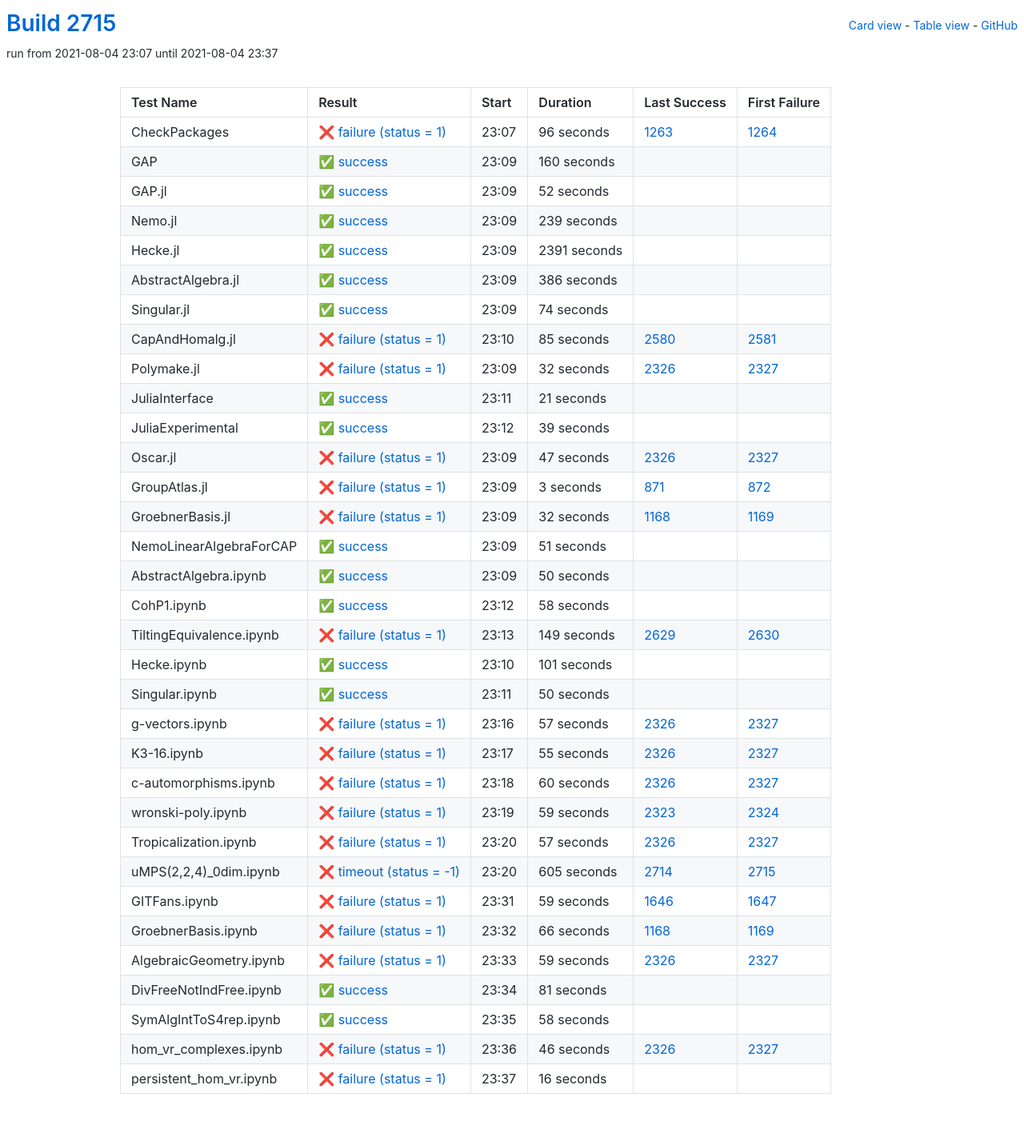
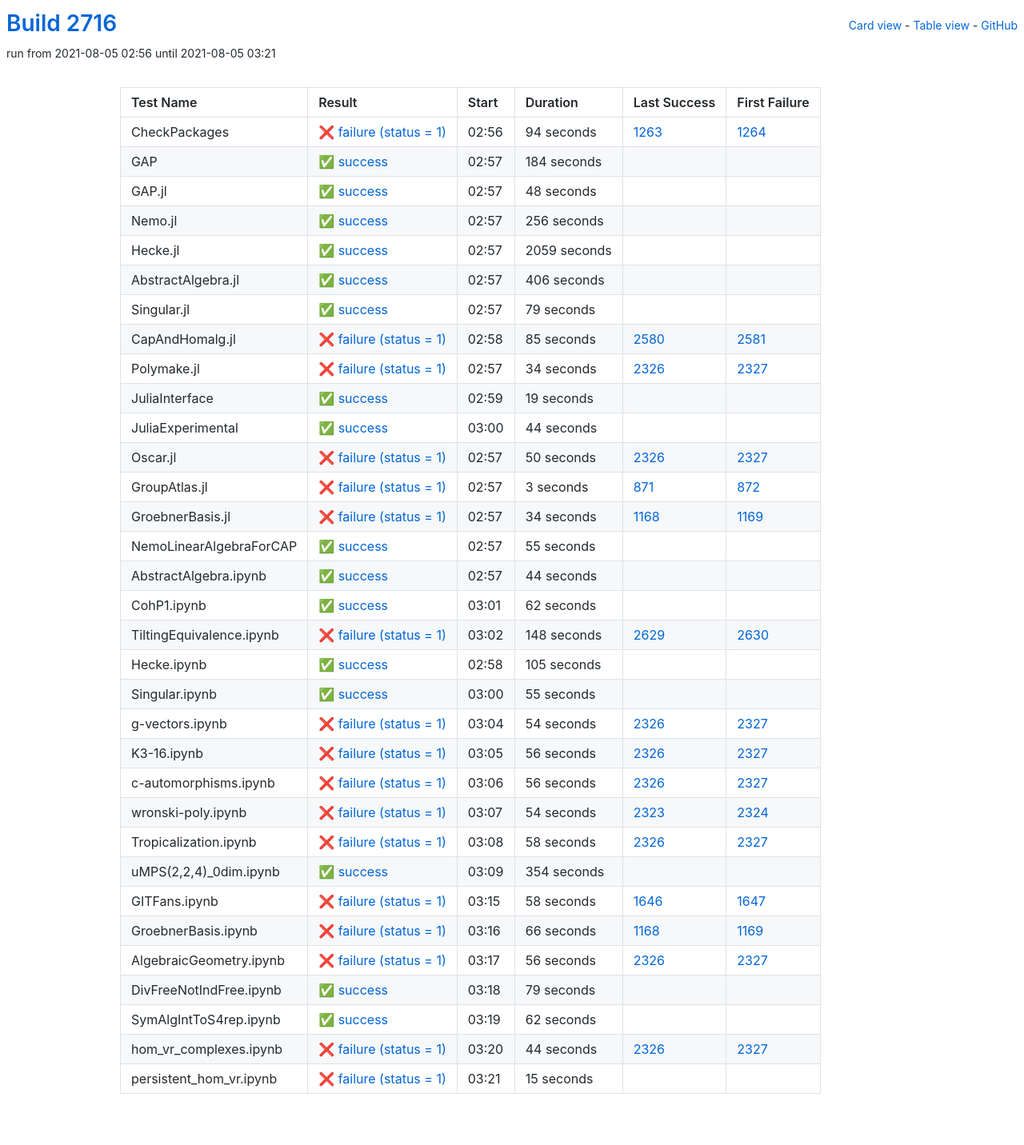
Before and after one commit to oscar-system/oscar-ci-status-stable, a Jekyll site: the page built from table.html, in a window 1280 px wide. Shown: the whole page at 80% size. Built offline with Jekyll 4.4.1, drawn with Linux system fonts in a browser that asks for light colours.

Commit message:
Build #2716

```diff
--- a/_data/ci.yml
+++ b/_data/ci.yml
@@ -1,6 +1,6 @@
 ---
-build: 2715
-build_url: https://oscarci.mathematik.uni-kl.de/job/oscar-stable/2715/
+build: 2716
+build_url: https://oscarci.mathematik.uni-kl.de/job/oscar-stable/2716/
 job: oscar-stable
 organization: oscar-system
 repo: oscar-ci-status-stable
@@ -8,92 +8,92 @@ repourl: https://github.com/oscar-system/oscar-ci-status-stable
 tests:
 - name: CheckPackages
   id: checkpackages
-  log: https://oscarci.mathematik.uni-kl.de/job/oscar-stable/2715/artifact/logs/build-2715/CheckPackages.log
-  start: 2021-08-04 23:07
+  log: https://oscarci.mathematik.uni-kl.de/job/oscar-stable/2716/artifact/logs/build-2716/CheckPackages.log
+  start: 2021-08-05 02:56
   success: false
   exitcode: 1
   status: failure
-  duration: 96
+  duration: 94
   last_success: 1263
   last_success_url: https://oscarci.mathematik.uni-kl.de/job/oscar-stable/1263/
   first_failure: 1264
   first_failure_url: https://oscarci.mathematik.uni-kl.de/job/oscar-stable/1264/
 - name: GAP
   id: gap
-  log: https://oscarci.mathematik.uni-kl.de/job/oscar-stable/2715/artifact/logs/build-2715/GAP.log
-  start: 2021-08-04 23:09
+  log: https://oscarci.mathematik.uni-kl.de/job/oscar-stable/2716/artifact/logs/build-2716/GAP.log
+  start: 2021-08-05 02:57
   success: true
   exitcode: 0
   status: success
-  duration: 160
+  duration: 184
   last_success: false
   last_success_url:
   first_failure: false
   first_failure_url:
 - name: GAP.jl
   id: gap-jl
-  log: https://oscarci.mathematik.uni-kl.de/job/oscar-stable/2715/artifact/logs/build-2715/GAP.jl.log
-  start: 2021-08-04 23:09
+  log: https://oscarci.mathematik.uni-kl.de/job/oscar-stable/2716/artifact/logs/build-2716/GAP.jl.log
+  start: 2021-08-05 02:57
   success: true
   exitcode: 0
   status: success
-  duration: 52
+  duration: 48
   last_success: false
   last_success_url:
   first_failure: false
   first_failure_url:
 - name: Nemo.jl
   id: nemo-jl
-  log: https://oscarci.mathematik.uni-kl.de/job/oscar-stable/2715/artifact/logs/build-2715/Nemo.jl.log
-  start: 2021-08-04 23:09
+  log: https://oscarci.mathematik.uni-kl.de/job/oscar-stable/2716/artifact/logs/build-2716/Nemo.jl.log
+  start: 2021-08-05 02:57
   success: true
   exitcode: 0
   status: success
-  duration: 239
+  duration: 256
   last_success: false
   last_success_url:
   first_failure: false
   first_failure_url:
 - name: Hecke.jl
   id: hecke-jl
-  log: https://oscarci.mathematik.uni-kl.de/job/oscar-stable/2715/artifact/logs/build-2715/Hecke.jl.log
-  start: 2021-08-04 23:09
+  log: https://oscarci.mathematik.uni-kl.de/job/oscar-stable/2716/artifact/logs/build-2716/Hecke.jl.log
+  start: 2021-08-05 02:57
   success: true
   exitcode: 0
   status: success
-  duration: 2391
+  duration: 2059
   last_success: false
   last_success_url:
   first_failure: false
   first_failure_url:
 - name: AbstractAlgebra.jl
   id: abstractalgebra-jl
-  log: https://oscarci.mathematik.uni-kl.de/job/oscar-stable/2715/artifact/logs/build-2715/AbstractAlgebra.jl.log
-  start: 2021-08-04 23:09
+  log: https://oscarci.mathematik.uni-kl.de/job/oscar-stable/2716/artifact/logs/build-2716/AbstractAlgebra.jl.log
+  start: 2021-08-05 02:57
   success: true
   exitcode: 0
   status: success
-  duration: 386
+  duration: 406
   last_success: false
   last_success_url:
   first_failure: false
   first_failure_url:
 - name: Singular.jl
   id: singular-jl
-  log: https://oscarci.mathematik.uni-kl.de/job/oscar-stable/2715/artifact/logs/build-2715/Singular.jl.log
-  start: 2021-08-04 23:09
+  log: https://oscarci.mathematik.uni-kl.de/job/oscar-stable/2716/artifact/logs/build-2716/Singular.jl.log
+  start: 2021-08-05 02:57
   success: true
   exitcode: 0
   status: success
-  duration: 74
+  duration: 79
   last_success: false
   last_success_url:
   first_failure: false
   first_failure_url:
 - name: CapAndHomalg.jl
   id: capandhomalg-jl
-  log: https://oscarci.mathematik.uni-kl.de/job/oscar-stable/2715/artifact/logs/build-2715/CapAndHomalg.jl.log
-  start: 2021-08-04 23:10
+  log: https://oscarci.mathematik.uni-kl.de/job/oscar-stable/2716/artifact/logs/build-2716/CapAndHomalg.jl.log
+  start: 2021-08-05 02:58
   success: false
   exitcode: 1
   status: failure
@@ -104,56 +104,56 @@ tests:
   first_failure_url: https://oscarci.mathematik.uni-kl.de/job/oscar-stable/2581/
 - name: Polymake.jl
   id: polymake-jl
-  log: https://oscarci.mathematik.uni-kl.de/job/oscar-stable/2715/artifact/logs/build-2715/Polymake.jl.log
-  start: 2021-08-04 23:09
+  log: https://oscarci.mathematik.uni-kl.de/job/oscar-stable/2716/artifact/logs/build-2716/Polymake.jl.log
+  start: 2021-08-05 02:57
   success: false
   exitcode: 1
   status: failure
-  duration: 32
+  duration: 34
   last_success: 2326
   last_success_url: https://oscarci.mathematik.uni-kl.de/job/oscar-stable/2326/
   first_failure: 2327
   first_failure_url: https://oscarci.mathematik.uni-kl.de/job/oscar-stable/2327/
 - name: JuliaInterface
   id: juliainterface
-  log: https://oscarci.mathematik.uni-kl.de/job/oscar-stable/2715/artifact/logs/build-2715/JuliaInterface.log
-  start: 2021-08-04 23:11
+  log: https://oscarci.mathematik.uni-kl.de/job/oscar-stable/2716/artifact/logs/build-2716/JuliaInterface.log
+  start: 2021-08-05 02:59
   success: true
   exitcode: 0
   status: success
-  duration: 21
+  duration: 19
   last_success: false
   last_success_url:
   first_failure: false
   first_failure_url:
 - name: JuliaExperimental
   id: juliaexperimental
-  log: https://oscarci.mathematik.uni-kl.de/job/oscar-stable/2715/artifact/logs/build-2715/JuliaExperimental.log
-  start: 2021-08-04 23:12
+  log: https://oscarci.mathematik.uni-kl.de/job/oscar-stable/2716/artifact/logs/build-2716/JuliaExperimental.log
+  start: 2021-08-05 03:00
   success: true
   exitcode: 0
   status: success
-  duration: 39
+  duration: 44
   last_success: false
   last_success_url:
   first_failure: false
   first_failure_url:
 - name: Oscar.jl
   id: oscar-jl
-  log: https://oscarci.mathematik.uni-kl.de/job/oscar-stable/2715/artifact/logs/build-2715/Oscar.jl.log
-  start: 2021-08-04 23:09
+  log: https://oscarci.mathematik.uni-kl.de/job/oscar-stable/2716/artifact/logs/build-2716/Oscar.jl.log
+  start: 2021-08-05 02:57
   success: false
   exitcode: 1
   status: failure
-  duration: 47
+  duration: 50
   last_success: 2326
   last_success_url: https://oscarci.mathematik.uni-kl.de/job/oscar-stable/2326/
   first_failure: 2327
   first_failure_url: https://oscarci.mathematik.uni-kl.de/job/oscar-stable/2327/
 - name: GroupAtlas.jl
   id: groupatlas-jl
-  log: https://oscarci.mathematik.uni-kl.de/job/oscar-stable/2715/artifact/logs/build-2715/GroupAtlas.jl.log
-  start: 2021-08-04 23:09
+  log: https://oscarci.mathematik.uni-kl.de/job/oscar-stable/2716/artifact/logs/build-2716/GroupAtlas.jl.log
+  start: 2021-08-05 02:57
   success: false
   exitcode: 1
   status: failure
@@ -164,176 +164,176 @@ tests:
   first_failure_url: https://oscarci.mathematik.uni-kl.de/job/oscar-stable/872/
 - name: GroebnerBasis.jl
   id: groebnerbasis-jl
-  log: https://oscarci.mathematik.uni-kl.de/job/oscar-stable/2715/artifact/logs/build-2715/GroebnerBasis.jl.log
-  start: 2021-08-04 23:09
+  log: https://oscarci.mathematik.uni-kl.de/job/oscar-stable/2716/artifact/logs/build-2716/GroebnerBasis.jl.log
+  start: 2021-08-05 02:57
   success: false
   exitcode: 1
   status: failure
-  duration: 32
+  duration: 34
   last_success: 1168
   last_success_url: https://oscarci.mathematik.uni-kl.de/job/oscar-stable/1168/
   first_failure: 1169
   first_failure_url: https://oscarci.mathematik.uni-kl.de/job/oscar-stable/1169/
 - name: NemoLinearAlgebraForCAP
   id: nemolinearalgebraforcap
-  log: https://oscarci.mathematik.uni-kl.de/job/oscar-stable/2715/artifact/logs/build-2715/NemoLinearAlgebraForCAP.log
-  start: 2021-08-04 23:09
+  log: https://oscarci.mathematik.uni-kl.de/job/oscar-stable/2716/artifact/logs/build-2716/NemoLinearAlgebraForCAP.log
+  start: 2021-08-05 02:57
   success: true
   exitcode: 0
   status: success
-  duration: 51
+  duration: 55
   last_success: false
   last_success_url:
   first_failure: false
   first_failure_url:
 - name: AbstractAlgebra.ipynb
   id: abstractalgebra-ipynb
-  log: https://oscarci.mathematik.uni-kl.de/job/oscar-stable/2715/artifact/logs/build-2715/AbstractAlgebra.ipynb.log
-  start: 2021-08-04 23:09
+  log: https://oscarci.mathematik.uni-kl.de/job/oscar-stable/2716/artifact/logs/build-2716/AbstractAlgebra.ipynb.log
+  start: 2021-08-05 02:57
   success: true
   exitcode: 0
   status: success
-  duration: 50
+  duration: 44
   last_success: false
   last_success_url:
   first_failure: false
   first_failure_url:
 - name: CohP1.ipynb
   id: cohp1-ipynb
-  log: https://oscarci.mathematik.uni-kl.de/job/oscar-stable/2715/artifact/logs/build-2715/CohP1.ipynb.log
-  start: 2021-08-04 23:12
+  log: https://oscarci.mathematik.uni-kl.de/job/oscar-stable/2716/artifact/logs/build-2716/CohP1.ipynb.log
+  start: 2021-08-05 03:01
   success: true
   exitcode: 0
   status: success
-  duration: 58
+  duration: 62
   last_success: false
   last_success_url:
   first_failure: false
   first_failure_url:
 - name: TiltingEquivalence.ipynb
   id: tiltingequivalence-ipynb
-  log: https://oscarci.mathematik.uni-kl.de/job/oscar-stable/2715/artifact/logs/build-2715/TiltingEquivalence.ipynb.log
-  start: 2021-08-04 23:13
+  log: https://oscarci.mathematik.uni-kl.de/job/oscar-stable/2716/artifact/logs/build-2716/TiltingEquivalence.ipynb.log
+  start: 2021-08-05 03:02
   success: false
   exitcode: 1
   status: failure
-  duration: 149
+  duration: 148
   last_success: 2629
   last_success_url: https://oscarci.mathematik.uni-kl.de/job/oscar-stable/2629/
   first_failure: 2630
   first_failure_url: https://oscarci.mathematik.uni-kl.de/job/oscar-stable/2630/
 - name: Hecke.ipynb
   id: hecke-ipynb
-  log: https://oscarci.mathematik.uni-kl.de/job/oscar-stable/2715/artifact/logs/build-2715/Hecke.ipynb.log
-  start: 2021-08-04 23:10
+  log: https://oscarci.mathematik.uni-kl.de/job/oscar-stable/2716/artifact/logs/build-2716/Hecke.ipynb.log
+  start: 2021-08-05 02:58
   success: true
   exitcode: 0
   status: success
-  duration: 101
+  duration: 105
   last_success: false
   last_success_url:
   first_failure: false
   first_failure_url:
 - name: Singular.ipynb
   id: singular-ipynb
-  log: https://oscarci.mathematik.uni-kl.de/job/oscar-stable/2715/artifact/logs/build-2715/Singular.ipynb.log
-  start: 2021-08-04 23:11
+  log: https://oscarci.mathematik.uni-kl.de/job/oscar-stable/2716/artifact/logs/build-2716/Singular.ipynb.log
+  start: 2021-08-05 03:00
   success: true
   exitcode: 0
   status: success
-  duration: 50
+  duration: 55
   last_success: false
   last_success_url:
   first_failure: false
   first_failure_url:
 - name: g-vectors.ipynb
   id: g-vectors-ipynb
-  log: https://oscarci.mathematik.uni-kl.de/job/oscar-stable/2715/artifact/logs/build-2715/g-vectors.ipynb.log
-  start: 2021-08-04 23:16
+  log: https://oscarci.mathematik.uni-kl.de/job/oscar-stable/2716/artifact/logs/build-2716/g-vectors.ipynb.log
+  start: 2021-08-05 03:04
   success: false
   exitcode: 1
   status: failure
-  duration: 57
+  duration: 54
   last_success: 2326
   last_success_url: https://oscarci.mathematik.uni-kl.de/job/oscar-stable/2326/
   first_failure: 2327
   first_failure_url: https://oscarci.mathematik.uni-kl.de/job/oscar-stable/2327/
 - name: K3-16.ipynb
   id: k3-16-ipynb
-  log: https://oscarci.mathematik.uni-kl.de/job/oscar-stable/2715/artifact/logs/build-2715/K3-16.ipynb.log
-  start: 2021-08-04 23:17
+  log: https://oscarci.mathematik.uni-kl.de/job/oscar-stable/2716/artifact/logs/build-2716/K3-16.ipynb.log
+  start: 2021-08-05 03:05
   success: false
   exitcode: 1
   status: failure
-  duration: 55
+  duration: 56
   last_success: 2326
   last_success_url: https://oscarci.mathematik.uni-kl.de/job/oscar-stable/2326/
   first_failure: 2327
   first_failure_url: https://oscarci.mathematik.uni-kl.de/job/oscar-stable/2327/
 - name: c-automorphisms.ipynb
   id: c-automorphisms-ipynb
-  log: https://oscarci.mathematik.uni-kl.de/job/oscar-stable/2715/artifact/logs/build-2715/c-automorphisms.ipynb.log
-  start: 2021-08-04 23:18
+  log: https://oscarci.mathematik.uni-kl.de/job/oscar-stable/2716/artifact/logs/build-2716/c-automorphisms.ipynb.log
+  start: 2021-08-05 03:06
   success: false
   exitcode: 1
   status: failure
-  duration: 60
+  duration: 56
   last_success: 2326
   last_success_url: https://oscarci.mathematik.uni-kl.de/job/oscar-stable/2326/
   first_failure: 2327
   first_failure_url: https://oscarci.mathematik.uni-kl.de/job/oscar-stable/2327/
 - name: wronski-poly.ipynb
   id: wronski-poly-ipynb
-  log: https://oscarci.mathematik.uni-kl.de/job/oscar-stable/2715/artifact/logs/build-2715/wronski-poly.ipynb.log
-  start: 2021-08-04 23:19
+  log: https://oscarci.mathematik.uni-kl.de/job/oscar-stable/2716/artifact/logs/build-2716/wronski-poly.ipynb.log
+  start: 2021-08-05 03:07
   success: false
   exitcode: 1
   status: failure
-  duration: 59
+  duration: 54
   last_success: 2323
   last_success_url: https://oscarci.mathematik.uni-kl.de/job/oscar-stable/2323/
   first_failure: 2324
   first_failure_url: https://oscarci.mathematik.uni-kl.de/job/oscar-stable/2324/
 - name: Tropicalization.ipynb
   id: tropicalization-ipynb
-  log: https://oscarci.mathematik.uni-kl.de/job/oscar-stable/2715/artifact/logs/build-2715/Tropicalization.ipynb.log
-  start: 2021-08-04 23:20
+  log: https://oscarci.mathematik.uni-kl.de/job/oscar-stable/2716/artifact/logs/build-2716/Tropicalization.ipynb.log
+  start: 2021-08-05 03:08
   success: false
   exitcode: 1
   status: failure
-  duration: 57
+  duration: 58
   last_success: 2326
   last_success_url: https://oscarci.mathematik.uni-kl.de/job/oscar-stable/2326/
   first_failure: 2327
   first_failure_url: https://oscarci.mathematik.uni-kl.de/job/oscar-stable/2327/
 - name: uMPS(2,2,4)_0dim.ipynb
   id: umps-2-2-4-0dim-ipynb
-  log: https://oscarci.mathematik.uni-kl.de/job/oscar-stable/2715/artifact/logs/build-2715/uMPS-2-2-4-_0dim.ipynb.log
-  start: 2021-08-04 23:20
-  success: false
-  exitcode: -1
-  status: timeout
-  duration: 605
-  last_success: 2714
-  last_success_url: https://oscarci.mathematik.uni-kl.de/job/oscar-stable/2714/
-  first_failure: 2715
-  first_failure_url: https://oscarci.mathematik.uni-kl.de/job/oscar-stable/2715/
+  log: https://oscarci.mathematik.uni-kl.de/job/oscar-stable/2716/artifact/logs/build-2716/uMPS-2-2-4-_0dim.ipynb.log
+  start: 2021-08-05 03:09
+  success: true
+  exitcode: 0
+  status: success
+  duration: 354
+  last_success: false
+  last_success_url:
+  first_failure: false
+  first_failure_url:
 - name: GITFans.ipynb
   id: gitfans-ipynb
-  log: https://oscarci.mathematik.uni-kl.de/job/oscar-stable/2715/artifact/logs/build-2715/GITFans.ipynb.log
-  start: 2021-08-04 23:31
+  log: https://oscarci.mathematik.uni-kl.de/job/oscar-stable/2716/artifact/logs/build-2716/GITFans.ipynb.log
+  start: 2021-08-05 03:15
   success: false
   exitcode: 1
   status: failure
-  duration: 59
+  duration: 58
   last_success: 1646
   last_success_url: https://oscarci.mathematik.uni-kl.de/job/oscar-stable/1646/
   first_failure: 1647
   first_failure_url: https://oscarci.mathematik.uni-kl.de/job/oscar-stable/1647/
 - name: GroebnerBasis.ipynb
   id: groebnerbasis-ipynb
-  log: https://oscarci.mathematik.uni-kl.de/job/oscar-stable/2715/artifact/logs/build-2715/GroebnerBasis.ipynb.log
-  start: 2021-08-04 23:32
+  log: https://oscarci.mathematik.uni-kl.de/job/oscar-stable/2716/artifact/logs/build-2716/GroebnerBasis.ipynb.log
+  start: 2021-08-05 03:16
   success: false
   exitcode: 1
   status: failure
@@ -344,60 +344,60 @@ tests:
   first_failure_url: https://oscarci.mathematik.uni-kl.de/job/oscar-stable/1169/
 - name: AlgebraicGeometry.ipynb
   id: algebraicgeometry-ipynb
-  log: https://oscarci.mathematik.uni-kl.de/job/oscar-stable/2715/artifact/logs/build-2715/AlgebraicGeometry.ipynb.log
-  start: 2021-08-04 23:33
+  log: https://oscarci.mathematik.uni-kl.de/job/oscar-stable/2716/artifact/logs/build-2716/AlgebraicGeometry.ipynb.log
+  start: 2021-08-05 03:17
   success: false
   exitcode: 1
   status: failure
-  duration: 59
+  duration: 56
   last_success: 2326
   last_success_url: https://oscarci.mathematik.uni-kl.de/job/oscar-stable/2326/
   first_failure: 2327
   first_failure_url: https://oscarci.mathematik.uni-kl.de/job/oscar-stable/2327/
 - name: DivFreeNotIndFree.ipynb
   id: divfreenotindfree-ipynb
-  log: https://oscarci.mathematik.uni-kl.de/job/oscar-stable/2715/artifact/logs/build-2715/DivFreeNotIndFree.ipynb.log
-  start: 2021-08-04 23:34
+  log: https://oscarci.mathematik.uni-kl.de/job/oscar-stable/2716/artifact/logs/build-2716/DivFreeNotIndFree.ipynb.log
+  start: 2021-08-05 03:18
   success: true
   exitcode: 0
   status: success
-  duration: 81
+  duration: 79
   last_success: false
   last_success_url:
   first_failure: false
   first_failure_url:
 - name: SymAlgIntToS4rep.ipynb
   id: symalginttos4rep-ipynb
-  log: https://oscarci.mathematik.uni-kl.de/job/oscar-stable/2715/artifact/logs/build-2715/SymAlgIntToS4rep.ipynb.log
-  start: 2021-08-04 23:35
+  log: https://oscarci.mathematik.uni-kl.de/job/oscar-stable/2716/artifact/logs/build-2716/SymAlgIntToS4rep.ipynb.log
+  start: 2021-08-05 03:19
   success: true
   exitcode: 0
   status: success
-  duration: 58
+  duration: 62
   last_success: false
   last_success_url:
   first_failure: false
   first_failure_url:
 - name: hom_vr_complexes.ipynb
   id: hom-vr-complexes-ipynb
-  log: https://oscarci.mathematik.uni-kl.de/job/oscar-stable/2715/artifact/logs/build-2715/hom_vr_complexes.ipynb.log
-  start: 2021-08-04 23:36
+  log: https://oscarci.mathematik.uni-kl.de/job/oscar-stable/2716/artifact/logs/build-2716/hom_vr_complexes.ipynb.log
+  start: 2021-08-05 03:20
   success: false
   exitcode: 1
   status: failure
-  duration: 46
+  duration: 44
   last_success: 2326
   last_success_url: https://oscarci.mathematik.uni-kl.de/job/oscar-stable/2326/
   first_failure: 2327
   first_failure_url: https://oscarci.mathematik.uni-kl.de/job/oscar-stable/2327/
 - name: persistent_hom_vr.ipynb
   id: persistent-hom-vr-ipynb
-  log: https://oscarci.mathematik.uni-kl.de/job/oscar-stable/2715/artifact/logs/build-2715/persistent_hom_vr.ipynb.log
-  start: 2021-08-04 23:37
+  log: https://oscarci.mathematik.uni-kl.de/job/oscar-stable/2716/artifact/logs/build-2716/persistent_hom_vr.ipynb.log
+  start: 2021-08-05 03:21
   success: false
   exitcode: 1
   status: failure
-  duration: 16
+  duration: 15
   last_success: false
   last_success_url:
   first_failure: false
```
Also changed, not shown: README.md.
